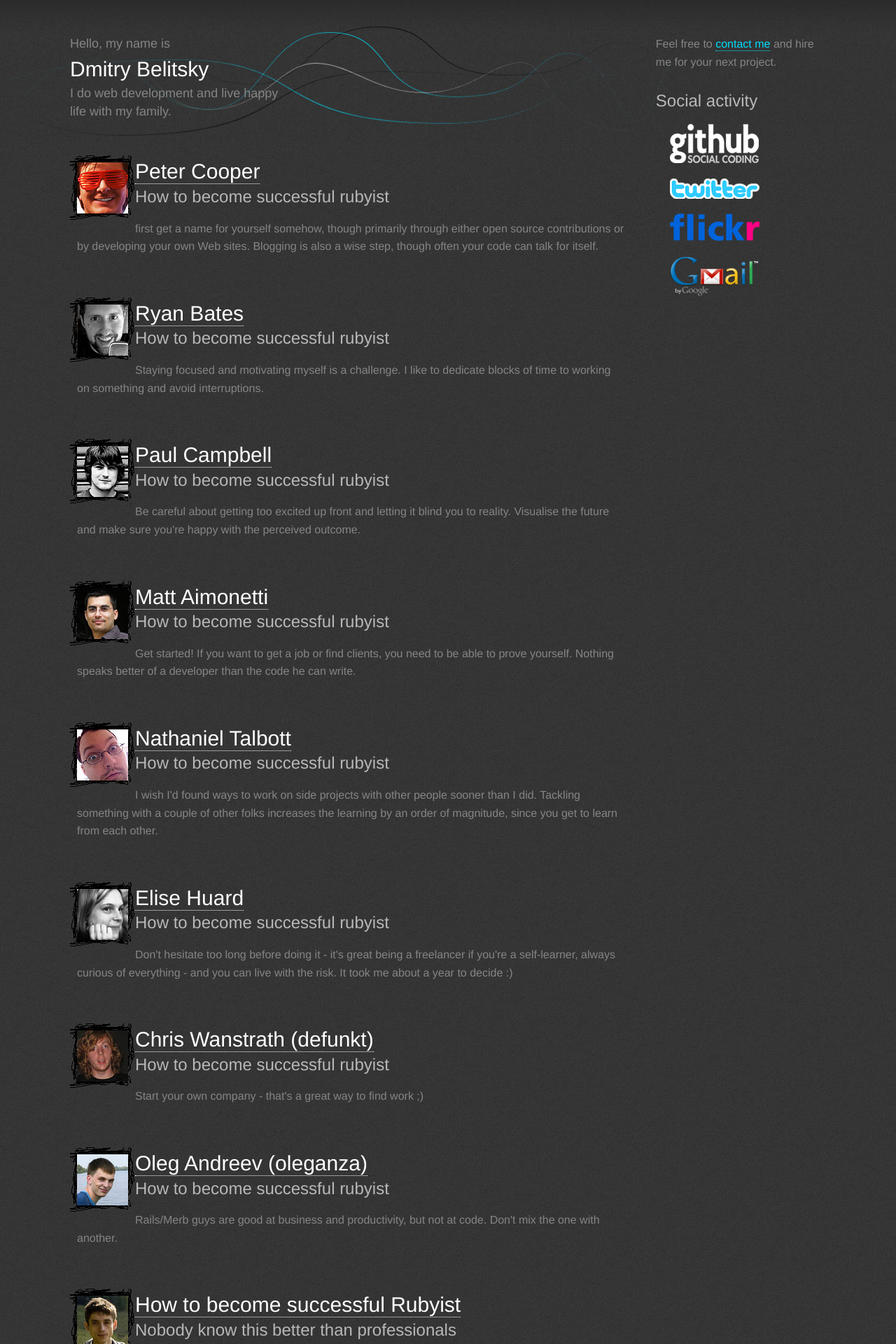
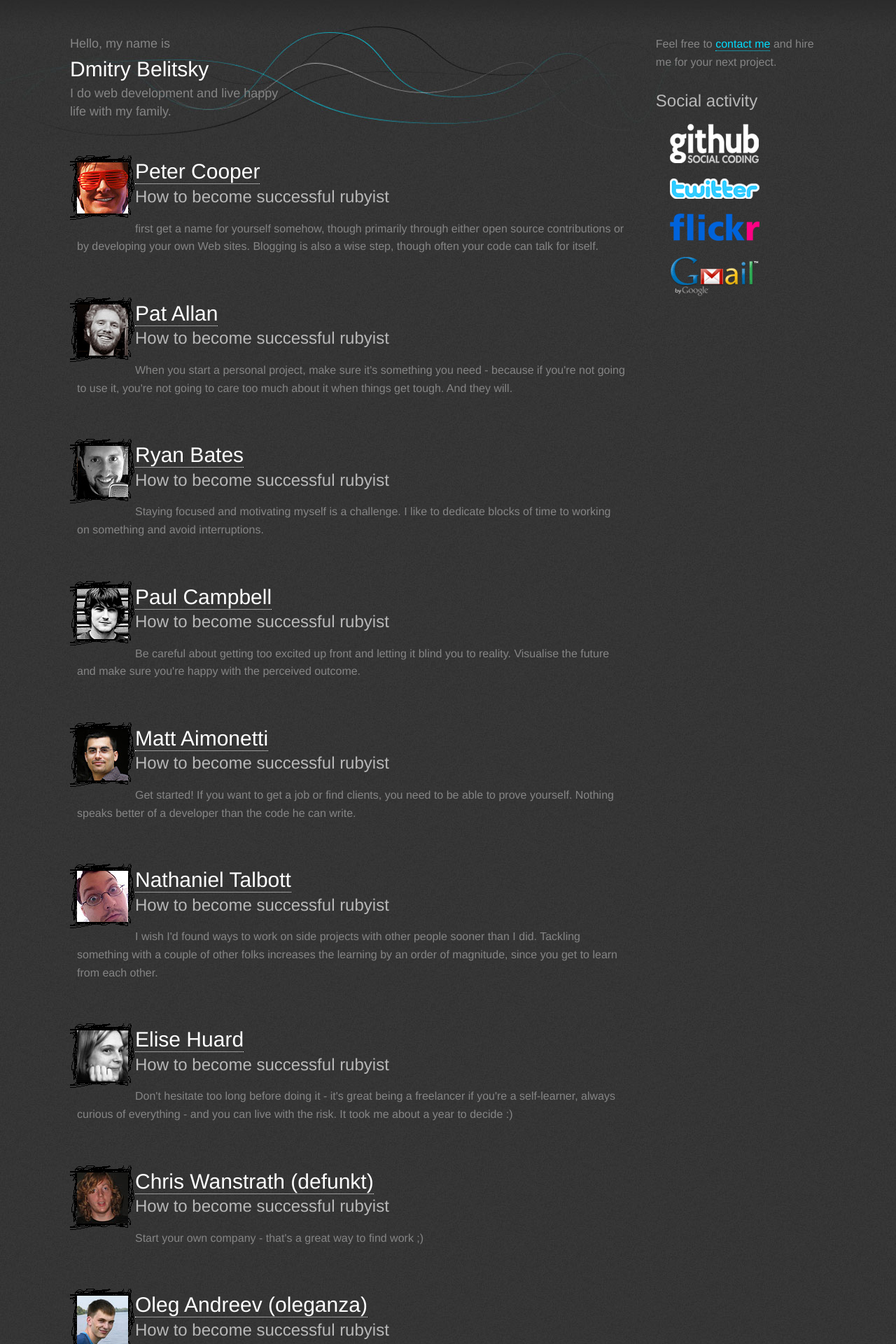
Before and after one commit to dab/belitsky.info, a Jekyll site: the page built from index.html, in a window 1280 px wide. Shown: the top 1920 px of the page at 70% size. Built offline with Jekyll 4.4.1, drawn with Linux system fonts in a browser that asks for light colours; comment, search, counter and statistics services are not loaded.

Commit message:
Add Pat Allen interview and few little changes in footer

```diff
--- a/_layouts/default.html
+++ b/_layouts/default.html
@@ -27,8 +27,7 @@
 	{{ content }}
 
   <div class="content-item footer">
-  <p>This site made with <a href="http://github.com/mojombo/jekyll">jekyll</a>.</p>
-	<p><a href="http://github.com/dab/belitsky.info/tree/master">Site source on github</a>.</p>
+  <p>This site made with <a href="http://github.com/mojombo/jekyll">jekyll</a>. <a href="http://github.com/dab/belitsky.info/tree/master">Site source on github</a>.</p>
   <p>Spread the peace and be happy.</p>
   </div>
 
--- /dev/null
+++ b/_posts/freelance/2009-08-28-pat-allan.html
@@ -0,0 +1,82 @@
+---
+layout: post
+title: Pat Allan
+subtitle: How to become successful rubyist
+teaser:  When you start a personal project, make sure it's something you need - because if you're not going to use it, you're not going to care too much about it when things get tough. And they will.
+thumb: upic-pat.jpg
+category: freelance
+---
+
+<p>Pat is a freelancing Ruby web developer, who has built a <a href="http://ts.freelancing-gods.com/">plugin</a> and <a href="http://riddle.freelancing-gods.com/">API</a> for Sphinx, and blogs at <a href="http://freelancing-gods.com/">freelancing-gods.com</a>.</p>
+<p>When not coding, he often gets caught up with running events, including <a href="http://railscamps.com/">Rails Camps</a> in Melbourne (November 2007) and London (August 2008). To mix it up with some non-tech events, Pat also ran <a href="http://ausdwcon.org/">Nullus Anxietas</a>, the first Australian Discworld Convention.</p>
+
+<ul class="contacts">
+  <li><a href="http://twitter.com/pat">twitter.com/pat</a></li>
+	<li><a href="http://freelancing-gods.com/">freelancing-gods.com</a></li>
+</ul>
+
+<div class="chat pat">
+	<div class="right"><div class="message"><p>Hello there. How you find your first Ruby related job?</p></div></div>
+  <div class="left"><p>My first ruby job was a long-term contract, found through the local user group mailing list. I'd been dabbling in Ruby and Rails for close to a year before that, and was starting to feel confident enough that I could get paid for using Rails. I wasn't an expert, but knew enough about general web technology that the interview went well and I got offered the position.</p></div>
+  <div class="right"><p>Where and how do you search for work now? Can you give me some advice on the best ways to find some Ruby related work?</p></div>
+  <div class="left"><p>These days, I regularly have people getting in touch with me to see if I can help them out. Sometimes I have spare time, and I'll mention it on Twitter, which occasionally brings in a few responses.</p>
+
+	<p>If you're starting out, though, then you really need to focus on building your profile. Regularly attend local Ruby events. Improve any open-source projects you find interesting, or start your own. Help out (and ask for help) on mailing lists. Use Twitter (or whatever social networking site takes your fancy) to stay in touch with friends and peers - if they keep seeing your name, and proof that you know Ruby, then when they're in need of someone for that kind of work, they'll likely think of you first.</p>
+
+	<p>Getting to Ruby events is really valuable - whether they be local user group meetings, conferences, hackfests or Rails Camps. Networking can be a dirty word, but socialising should be the goal.</p>
+
+	<p>And sometimes, you're going have to actively seek out work. Let people in your local Ruby community know you're looking for new contracts or employment. Keep an ear out for any generic tech opportunities where you can use Ruby. There's Ruby jobs sites out there - use the RSS feeds they provide.</p></div>
+
+  <div class="right"><p> What advice would you give a Ruby beginner without any projects ready to show?</p></div>
+
+  <div class="left">
+		<p>If/When you start a personal project, make sure it's something you need - because if you're not going to use it, you're not going to care too much about it when things get tough. And they will.</p>
+
+		<p>If you don't have your own project, but you can see how other projects you use can improve, then offer patches, and help with support via mailing lists and IRC. If you're working with people <strong>and</strong> with Ruby code, you'll become a better Ruby developer.</p></div>
+
+  <div class="right"><p>What you want tell to past yourself from present moment about working with Ruby, clients, how to find good clients etc.? You know, many people dreaming about changing past for better present moment, so anything you want to change in past yourself, write about it.</p></div>
+
+  <div class="left"><p>Stop dithering and get an accountant instead of wasting your own time managing finances. Don't be afraid to say no to potential clients and projects. Don't get so wound up about talking at Ruby events. Breathe.</p></div>
+
+  <div class="right"><p>What books or sites or recipes or whatever else you can recommend (it may be about productivity or negotiation or thinking - anything you think will help me live better life as programmer)?</p></div>
+
+  <div class="left"><p>I think a lot of technical books are great as reference points, but I get a lot more brain-food from books that aren't so focused on code. One in particular that I've read recently is Nic Frances' The End of Charity. It's nothing at all to do with development, but covers some good ideas on how to run businesses from an ethical and social perspective.</p>
+
+	<p>Fiction can also inspire some interesting concepts - in Charles Stross' Accelerando, people can create businesses in a massively streamlined process. I'd love to see this simplified down to the point of a web service where you enter in a handful of details, and the business is automatically registered, bank account set up and the boring legal side of things is all taken care of.</p>
+
+	<p>On a more pragmatic level, having PDF versions of technical books is massively helpful, even though I do prefer holding a book in my hands.</p>
+
+	<p>When it comes to websites, I find <a href="http://radar.oreilly.com">O'Reilly's Radar</a> blog and the <a href="http://www.worldchanging.com">WorldChanging blog</a> great sources for new ideas and different ways to think.</p>
+	</div>
+
+  <div class="right"><p>How much time a week you work and how you keep yourself productive and focused?</p></div>
+
+  <div class="left"><p>I've spent the vast majority of the past 15 months travelling, so I've usually not been working full time. That said, I'm not a fan of full-time hours - I like to work part-time contracts, which allows me to spend time on my own projects as well. These could be open source libraries, events like Rails Camps and Trampoline, or just catching up on sleep.</p>
+
+	<p>Staying productive is an eternal battle, but I've found the pomodoro technique helpful recently (25 minutes focused work, 5 minutes relaxing, and repeat). When I was in Cambodia, I was generally working offline, which massively cuts down procrastination options, and I could manage a few hours in a row of dedicated focus. In developed countries, where internet is almost ubiquitous, this is harder to do (from a self control perspective - technically, it's not hard at all), but I often will ignore email, Twitter and IM when I'm pushing through some client work.</p>
+
+	<p>Also, you need to recognise that sometimes you're not going to be productive, and that's okay.</p>
+  </div>
+
+  <div class="right"><div class="message"><p>How you organize your workspace and what tools you using while working?</p></div></div>
+
+  <div class="left"><p>The travel has made having a fixed workspace difficult, but I will generally try to have a proper desk and chair to work from, and I use a laptop stand, external keyboard and mouse. This is all in attempt to maintain (or really, recover) a good posture and avoid RSI.</p>
+
+	<p>TextMate, Terminal and Safari are my development tools of choice. I use Mail for email because I'm often offline, and that doubles as a task tracker as well (borrowing a handful of elements from the Inbox Zero/Getting Things Done mantras).</p></div>
+
+  <div class="right"><p>How to be successful and *profitable* programmer?</p></div>
+
+  <div class="left"<p>If you're a successful programmer, then profit - on some level - should follow. Make sure you're on top of the tax laws of where you are, and that you're keeping funds aside for things like sick leave, holiday leave, conferences, superannuation (unless you're working a full-time job, of course). Know what you're worth, and avoid both underselling (because you won't feel appreciated) and overselling yourself (because clients will inevitably be unhappy).</p>
+
+	<p>And how do you be successful programmer? I don't want to be too simplistic, and I'm definitely no expert, but I think the key is to write good code, and to help others write good code.</p></div>
+
+  <div class="right"><p>What every programmer should know?</p></div>
+
+  <div class="left"><p>Humility, a willingness to learn, an appreciation for standards, a desire to improve both your code and yourself, and a willingness to read the source code of libraries you use.</p>
+	<p>Hope this is somewhat interesting and useful. </p>
+	<p>Cheers</p></div>
+  <div class="right">
+    <p>Thank you so much! It was interesting.</p>
+  </div>
+<div class="rounded lt"></div><div class="rounded rt"></div><div class="rounded lb"></div><div class="rounded rb"></div>
+</div></div>
--- a/_posts/freelance/_posts/2009-08-23-successful-ruby-freelancer.html
+++ b/_posts/freelance/_posts/2009-08-23-successful-ruby-freelancer.html
@@ -11,6 +11,7 @@ category: freelance
 <p>Therefore i prepare nine questions, found e-mails of people who interesting for myself, and send them my questions. I put their answers here, now you able to read it and understand what you need to become same kind of person - productive, successful and have fun while work.</p>
 <h3>Here their answers:</h3>
 <ul class="archive">
+		<li><a href="/freelance/pat-allan">Pat Allan</a></li>
 		<li><a href="/freelance/peter-cooper">Peter Cooper</a></li>
 		<li><a href="/freelance/ryan-bates">Ryan Bates</a></li>
 		<li><a href="/freelance/paul-campbell">Paul Campbell</a></li>
--- a/layout.css
+++ b/layout.css
@@ -206,6 +206,10 @@ ul.sidebar {
 .chat.peterc .left {
   background: #4c4c4c url(images/upic-peterc.jpg) no-repeat left top;
 }
+.chat.pat .left {
+  background: #4c4c4c url(images/upic-pat.jpg) no-repeat left top;
+}
+
 .content-item ul, .content-item ol {
   margin: 0 0 20px 10px;
   list-style-position: inside;
--- a/readme.textile
+++ b/readme.textile
@@ -1,8 +1,9 @@
-This is the data for my "blog":http://belitsky.info
+This is the data for my "blog":http://belitsky.info.
 
 License
 The following directories and their contents are Copyright &copy; Dmitry Belitsky. You may not reuse anything therein without my permission:
 
 _posts/
 images/
-All other directories and files are MIT Licensed. Feel free to use the HTML and CSS as you please. If you do use them, a link back to http://belitsky.info would be appreciated, but is not required.
+
+All other directories and files are MIT Licensed. A link back to http://belitsky.info would be appreciated, but is not required.
```
Also changed, not shown: images/upic-pat.jpg (added).
